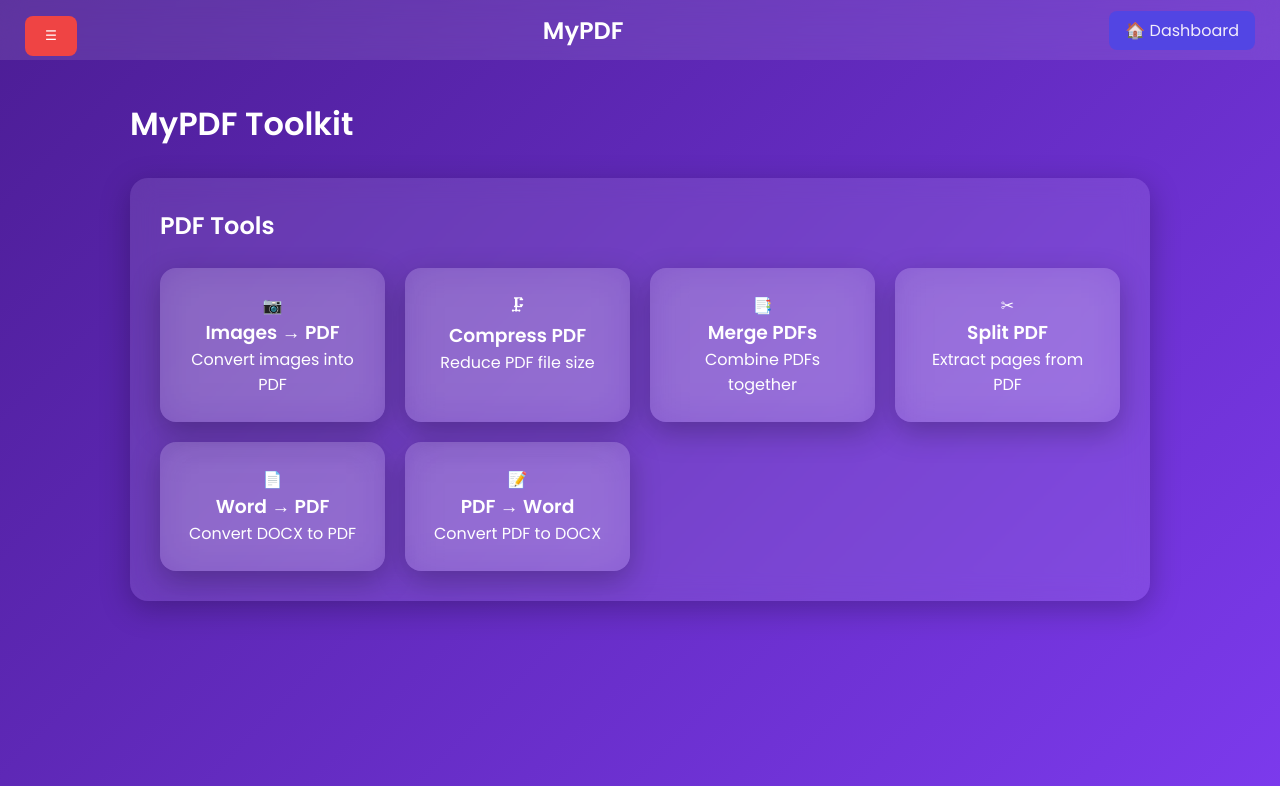
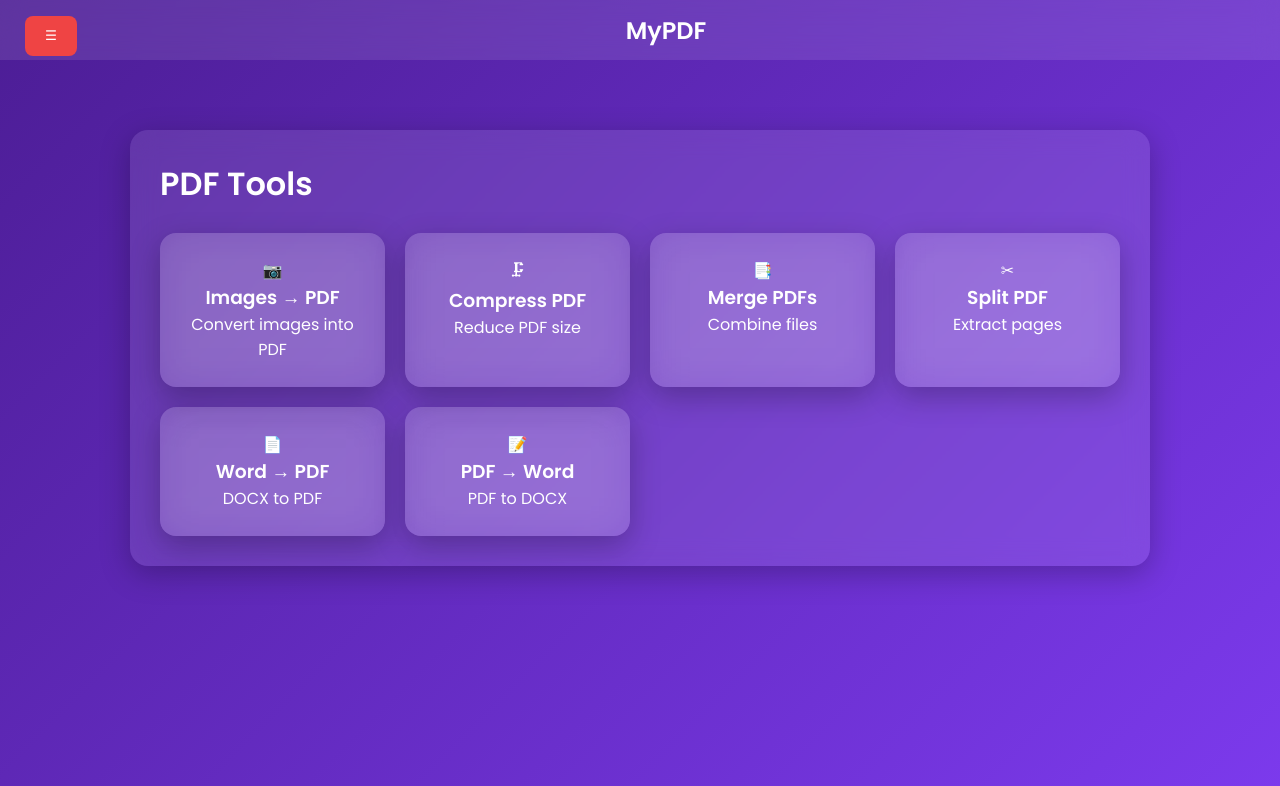
Before and after one commit to tusharvashistha26/mypdf, a FastAPI app: page / in a window 1280 px wide. Shown: the top 786 px of the page. Run offline with FastAPI, Linux system fonts and the light colour scheme; some libraries are stand-ins or nearby versions.

Commit message:
Update index.html

```diff
--- a/templates/index.html
+++ b/templates/index.html
@@ -2,9 +2,7 @@
 <html>
 
 <head>
-
     <meta name="viewport" content="width=device-width, initial-scale=1">
-
     <title>MyPDF</title>
 
     <link rel="stylesheet" href="/static/style.css">
@@ -16,151 +14,126 @@
     <script src="https://cdnjs.cloudflare.com/ajax/libs/pdf.js/3.11.174/pdf.min.js"></script>
 
     <script src="/static/app.js" defer></script>
-
 </head>
 
 <body>
 
-    <div class="navbar">
-
-        <button onclick="toggleSidebar()">☰</button>
-
+    <!-- NAVBAR -->
+    <div class="navbar glass">
+        <button class="menu-btn" onclick="toggleSidebar()">☰</button>
         <h2>MyPDF</h2>
-
-        <div class="nav-links">
-            <a class="dashboard-btn" onclick="showTool('dashboard')">🏠 Dashboard</a>
+        <div></div>
     </div>
-
-    </div>
-
 
     <div class="app">
 
-        <div class="sidebar" id="sidebar">
+        <!-- SIDEBAR -->
+        <div class="sidebar glass" id="sidebar">
+            <h3>📄 Tools</h3>
 
-            <h2>📄 MyPDF</h2>
-
-            <button onclick="showTool('dashboard')">Dashboard</button>
-            <button onclick="showTool('imagepdf')">Images → PDF</button>
-            <button onclick="showTool('compress')">Compress PDF</button>
-            <button onclick="showTool('merge')">Merge PDFs</button>
-            <button onclick="showTool('split')">Split PDF</button>
-            <button onclick="showTool('wordpdf')">Word → PDF</button>
-            <button onclick="showTool('pdftoword')">PDF → Word</button>
-
+            <button onclick="showTool('dashboard')">🏠 Dashboard</button>
+            <button onclick="showTool('imagepdf')">📷 Images → PDF</button>
+            <button onclick="showTool('compress')">🗜 Compress PDF</button>
+            <button onclick="showTool('merge')">📑 Merge PDFs</button>
+            <button onclick="showTool('split')">✂ Split PDF</button>
+            <button onclick="showTool('wordpdf')">📄 Word → PDF</button>
+            <button onclick="showTool('pdftoword')">📝 PDF → Word</button>
         </div>
 
-
+        <!-- MAIN -->
         <div class="main">
-
-            <h1>MyPDF Toolkit</h1>
 
             <div id="loader" class="loader hidden"></div>
 
-
             <!-- DASHBOARD -->
-
             <div id="dashboard" class="tool">
 
-                <h2>PDF Tools</h2>
+                <h1>PDF Tools</h1>
 
                 <div class="tool-grid">
 
-                    <div class="tool-card" onclick="showTool('imagepdf')">
-                        📷
+                    <div class="tool-card glass" onclick="showTool('imagepdf')">
+                        <span>📷</span>
                         <h3>Images → PDF</h3>
                         <p>Convert images into PDF</p>
                     </div>
 
-                    <div class="tool-card" onclick="showTool('compress')">
-                        🗜
+                    <div class="tool-card glass" onclick="showTool('compress')">
+                        <span>🗜</span>
                         <h3>Compress PDF</h3>
-                        <p>Reduce PDF file size</p>
+                        <p>Reduce PDF size</p>
                     </div>
 
-                    <div class="tool-card" onclick="showTool('merge')">
-                        📑
+                    <div class="tool-card glass" onclick="showTool('merge')">
+                        <span>📑</span>
                         <h3>Merge PDFs</h3>
-                        <p>Combine PDFs together</p>
+                        <p>Combine files</p>
                     </div>
 
-                    <div class="tool-card" onclick="showTool('split')">
-                        ✂
+                    <div class="tool-card glass" onclick="showTool('split')">
+                        <span>✂</span>
                         <h3>Split PDF</h3>
-                        <p>Extract pages from PDF</p>
+                        <p>Extract pages</p>
                     </div>
 
-                    <div class="tool-card" onclick="showTool('wordpdf')">
-                        📄
+                    <div class="tool-card glass" onclick="showTool('wordpdf')">
+                        <span>📄</span>
                         <h3>Word → PDF</h3>
-                        <p>Convert DOCX to PDF</p>
+                        <p>DOCX to PDF</p>
                     </div>
 
-                    <div class="tool-card" onclick="showTool('pdftoword')">
-                        📝
+                    <div class="tool-card glass" onclick="showTool('pdftoword')">
+                        <span>📝</span>
                         <h3>PDF → Word</h3>
-                        <p>Convert PDF to DOCX</p>
+                        <p>PDF to DOCX</p>
                     </div>
 
                 </div>
 
             </div>
 
-
             <!-- IMAGE → PDF -->
-
             <div id="imagepdf" class="tool hidden">
-
+                <div class="card glass">
                     <h2>Images → PDF</h2>
 
                     <div class="drop-zone" id="dropZone">
-                    <p>Drag & Drop Images Here</p>
+                        <p>Drag & Drop Images or Click to Upload</p>
                         <input type="file" id="imageInput" multiple>
                     </div>
 
                     <div id="preview"></div>
 
                     <div class="action-buttons">
-                    <button onclick="uploadImages()">Convert to PDF</button>
+                        <button onclick="uploadImages()">Convert</button>
                         <button class="discard-btn" onclick="clearImages()">Discard</button>
                     </div>
-
-                <div class="progress">
-                    <div id="uploadProgress"></div>
+                </div>
             </div>
 
-            </div>
-
-
-            <!-- COMPRESS PDF -->
-
+            <!-- COMPRESS -->
             <div id="compress" class="tool hidden">
-
+                <div class="card glass">
                     <h2>Compress PDF</h2>
 
                     <input type="file" id="compressFile">
 
                     <select id="compressLevel">
-                    <option value="/screen">High Compression</option>
-                    <option value="/ebook">Medium Compression</option>
-                    <option value="/printer">Low Compression</option>
+                        <option value="/screen">High</option>
+                        <option value="/ebook">Medium</option>
+                        <option value="/printer">Low</option>
                     </select>
-
-                <p id="sizeInfo"></p>
-                <p id="compressionResult"></p>
 
                     <div class="action-buttons">
                         <button onclick="compressPDF()">Compress</button>
                         <button class="discard-btn" onclick="clearCompress()">Discard</button>
                     </div>
-
+                </div>
             </div>
 
-
-            <!-- MERGE PDF -->
-
+            <!-- MERGE -->
             <div id="merge" class="tool hidden">
-
+                <div class="card glass">
                     <h2>Merge PDFs</h2>
 
                     <input type="file" id="mergeFiles" multiple>
@@ -171,64 +144,55 @@
                         <button onclick="mergePDF()">Merge</button>
                         <button class="discard-btn" onclick="clearMerge()">Discard</button>
                     </div>
-
+                </div>
             </div>
 
-
-            <!-- SPLIT PDF -->
-
+            <!-- SPLIT -->
             <div id="split" class="tool hidden">
-
+                <div class="card glass">
                     <h2>Split PDF</h2>
 
                     <input type="file" id="splitFile">
-
-                <input type="number" id="splitPage" placeholder="Enter page number">
+                    <input type="number" id="splitPage" placeholder="Page number">
 
                     <div class="action-buttons">
-                    <button onclick="splitPDF()">Extract Page</button>
+                        <button onclick="splitPDF()">Extract</button>
                         <button class="discard-btn" onclick="clearSplit()">Discard</button>
                     </div>
-
+                </div>
             </div>
 
-
             <!-- WORD → PDF -->
-
             <div id="wordpdf" class="tool hidden">
-
+                <div class="card glass">
                     <h2>Word → PDF</h2>
 
-                <input type="file" id="wordFile" accept=".doc,.docx">
+                    <input type="file" id="wordFile">
 
                     <div class="action-buttons">
-                    <button onclick="convertWord()">Convert to PDF</button>
+                        <button onclick="convertWord()">Convert</button>
                         <button class="discard-btn" onclick="clearWord()">Discard</button>
                     </div>
-
+                </div>
             </div>
 
-
             <!-- PDF → WORD -->
-
             <div id="pdftoword" class="tool hidden">
-
+                <div class="card glass">
                     <h2>PDF → Word</h2>
 
-                <input type="file" id="pdfWordFile" accept=".pdf">
+                    <input type="file" id="pdfWordFile">
 
                     <div class="action-buttons">
-                    <button onclick="convertPDF()">Convert to Word</button>
+                        <button onclick="convertPDF()">Convert</button>
                         <button class="discard-btn" onclick="clearPDFWord()">Discard</button>
                     </div>
-
                 </div>
-
+            </div>
 
         </div>
 
     </div>
 
 </body>
-
 </html>
```
Lines whose indentation alone changed are shown as unchanged.
